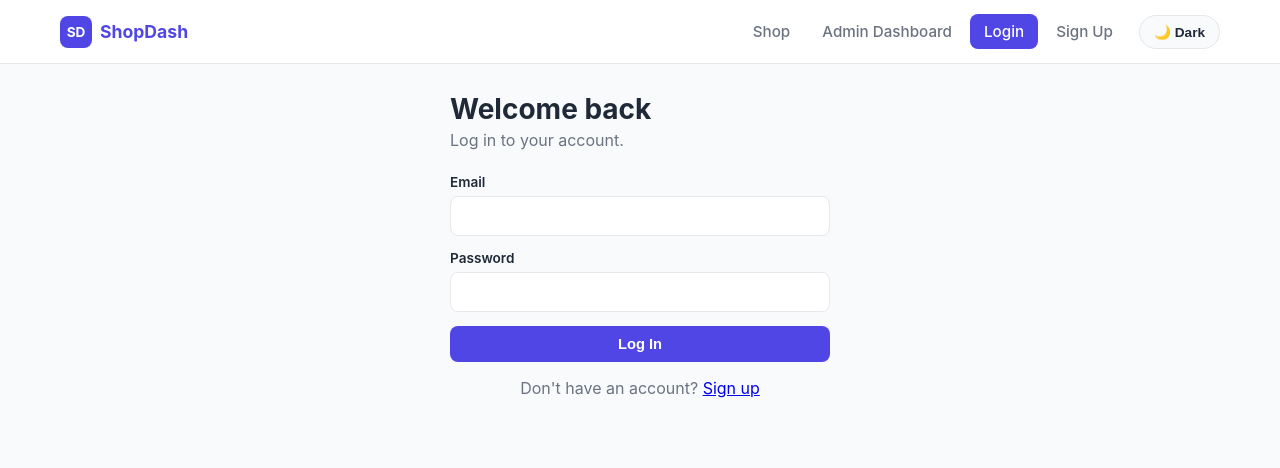
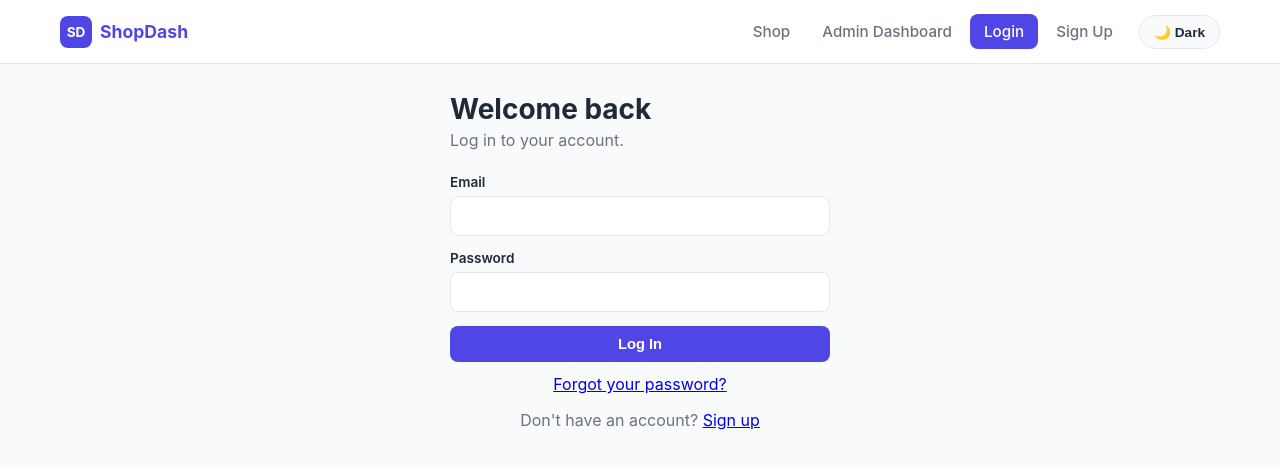
Before and after one commit to hussnainmughal123/Mern-e-commerce-, a React (Vite) app in the folder frontend/: page /login in a window 1280 px wide. Shown: the top 468 px of the page. Built offline with nearby package versions, Linux system fonts and the light colour scheme; no server answers.

Commit message:
Update Login page styles and add forgot password link
Adjusted margin styles for the login form and added a link for forgotten passwords.

```diff
--- a/frontend/src/pages/Login.jsx
+++ b/frontend/src/pages/Login.jsx
@@ -80,7 +80,11 @@ const Login = ({ onAuthSuccess }) => {
         </button>
       </form>
 
-      <p style={{ marginTop: 16, textAlign: 'center', color: 'var(--color-text-muted)' }}>
+      <p style={{ marginTop: 12, textAlign: 'center' }}>
+        <Link to="/forgot-password">Forgot your password?</Link>
+      </p>
+
+      <p style={{ marginTop: 8, textAlign: 'center', color: 'var(--color-text-muted)' }}>
         Don&apos;t have an account? <Link to="/signup">Sign up</Link>
       </p>
     </div>
```
